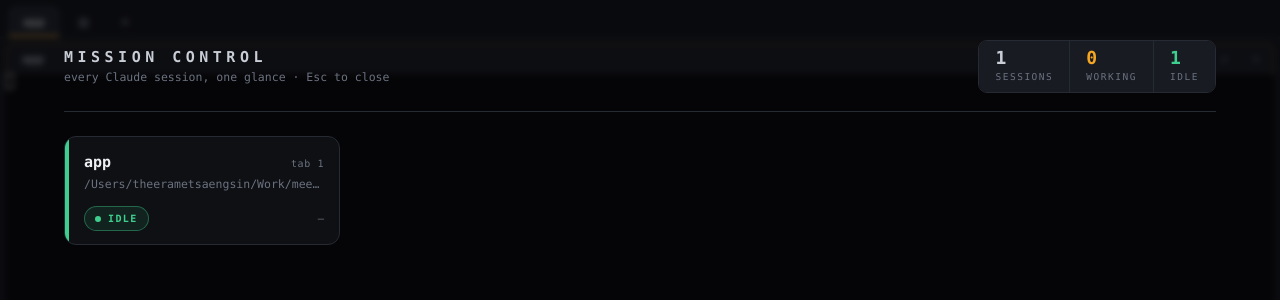
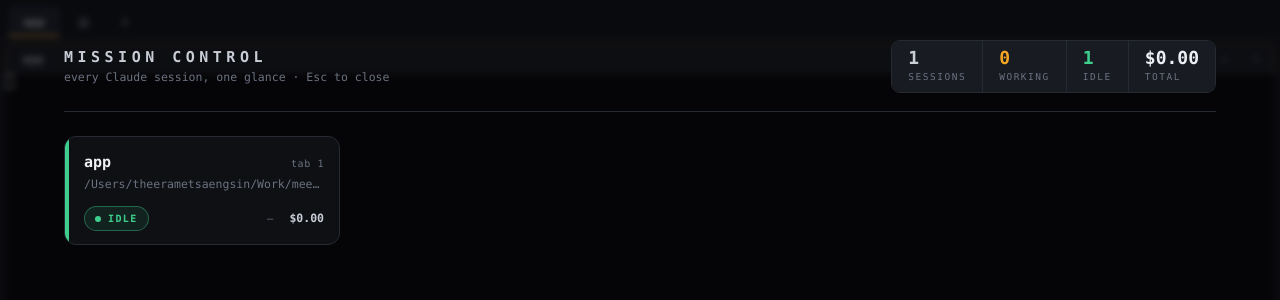
Before and after one commit to mamat1123/Cockpit, a React (Vite) app: page / in a window 1280 px wide. Both pictures are taken after a click on the button "Mission Control (Cmd+0)". Shown: the top 300 px of the page. Built offline with nearby package versions, Linux system fonts and the light colour scheme.

Commit message:
feat(ui): Dashboard shows per-session cost + grand total

```diff
--- a/src/components/Dashboard.css
+++ b/src/components/Dashboard.css
@@ -66,3 +66,6 @@
 .cockpit-bay:hover .cockpit-bay__jump { opacity: 1; }
 
 @media (prefers-reduced-motion: reduce) { .cockpit-dash, .cockpit-bay__bars i, .cockpit-bay.is-working::after { animation: none; } }
+.cockpit-dash__stat.is-cost b { color: #EDEFF3; }
+.cockpit-bay__cost { margin-left: 8px; font-size: 11.5px; font-weight: 700; color: #C8CDD6; font-variant-numeric: tabular-nums; }
+.cockpit-bay.is-working .cockpit-bay__cost { color: #F5A623; }
--- a/src/components/Dashboard.tsx
+++ b/src/components/Dashboard.tsx
@@ -3,6 +3,8 @@ import type { Layout } from "../layout/paneLayout";
 import { overviewItems } from "./paneFlatten";
 import { paneLastLineAt } from "../lib/terminalRegistry";
 import { deriveState } from "../lib/paneState";
+import { sessionUsage } from "../lib/costClient";
+import { costOf } from "../lib/pricing";
 import "./Dashboard.css";
 
 function ago(last: number | null, now: number): string {
@@ -26,6 +28,25 @@ export function Dashboard({ layout, onJump, onClose }: {
     return () => { clearInterval(id); window.removeEventListener("keydown", onKey, true); };
   }, [onClose]);
 
+  const [costs, setCosts] = useState<Record<string, number>>({});
+  useEffect(() => {
+    let alive = true;
+    const fetchAll = async () => {
+      const list = overviewItems(layout);
+      const pairs = await Promise.all(list.map(async (it) => {
+        try { return [it.paneId, costOf(await sessionUsage(it.cwd, it.sessionId))] as const; }
+        catch { return [it.paneId, 0] as const; }
+      }));
+      if (alive) setCosts(Object.fromEntries(pairs));
+    };
+    void fetchAll();
+    const id = setInterval(() => void fetchAll(), 3000);
+    return () => { alive = false; clearInterval(id); };
+  }, [layout]);
+
+  const fmt = (n: number) => `$${n > 0 && n < 0.01 ? n.toFixed(3) : n.toFixed(2)}`;
+  const totalCost = Object.values(costs).reduce((s, v) => s + v, 0);
+
   const items = overviewItems(layout).map((it) => {
     const last = paneLastLineAt(it.paneId);
     return { ...it, working: deriveState({ lastLineAt: last }, now, 800) === "working", when: ago(last, now) };
@@ -44,6 +65,7 @@ export function Dashboard({ layout, onJump, onClose }: {
             <div className="cockpit-dash__stat"><b>{items.length}</b><span>sessions</span></div>
             <div className="cockpit-dash__stat is-work"><b>{workCount}</b><span>working</span></div>
             <div className="cockpit-dash__stat is-idle"><b>{items.length - workCount}</b><span>idle</span></div>
+            <div className="cockpit-dash__stat is-cost"><b>{fmt(totalCost)}</b><span>total</span></div>
           </div>
         </div>
         <div className="cockpit-dash__grid">
@@ -67,6 +89,7 @@ export function Dashboard({ layout, onJump, onClose }: {
                     {it.working ? "working" : "idle"}
                   </span>
                   <span className="cockpit-bay__when">{it.when}</span>
+                  <span className="cockpit-bay__cost">{fmt(costs[it.paneId] ?? 0)}</span>
                 </span>
                 <span className="cockpit-bay__jump">↵ jump</span>
               </span>
--- a/src/components/paneFlatten.ts
+++ b/src/components/paneFlatten.ts
@@ -8,13 +8,13 @@ export function flattenPanes(layout: Layout): FlatPane[] {
   return layout.tabs.flatMap((t) => t.rows.flatMap((r) => r.panes.map((pane) => ({ pane, tabId: t.id }))));
 }
 
-export interface OverviewItem { paneId: string; title: string; cwd: string; tabId: string; tabIndex: number }
+export interface OverviewItem { paneId: string; title: string; cwd: string; sessionId: string; tabId: string; tabIndex: number }
 
 /** Flat list of all panes for the dashboard, each tagged with its 1-based tab number. */
 export function overviewItems(layout: Layout): OverviewItem[] {
   return layout.tabs.flatMap((t, ti) =>
     t.rows.flatMap((r) =>
-      r.panes.map((p) => ({ paneId: p.id, title: p.title, cwd: p.cwd, tabId: t.id, tabIndex: ti + 1 })),
+      r.panes.map((p) => ({ paneId: p.id, title: p.title, cwd: p.cwd, sessionId: p.sessionId, tabId: t.id, tabIndex: ti + 1 })),
     ),
   );
 }
```
